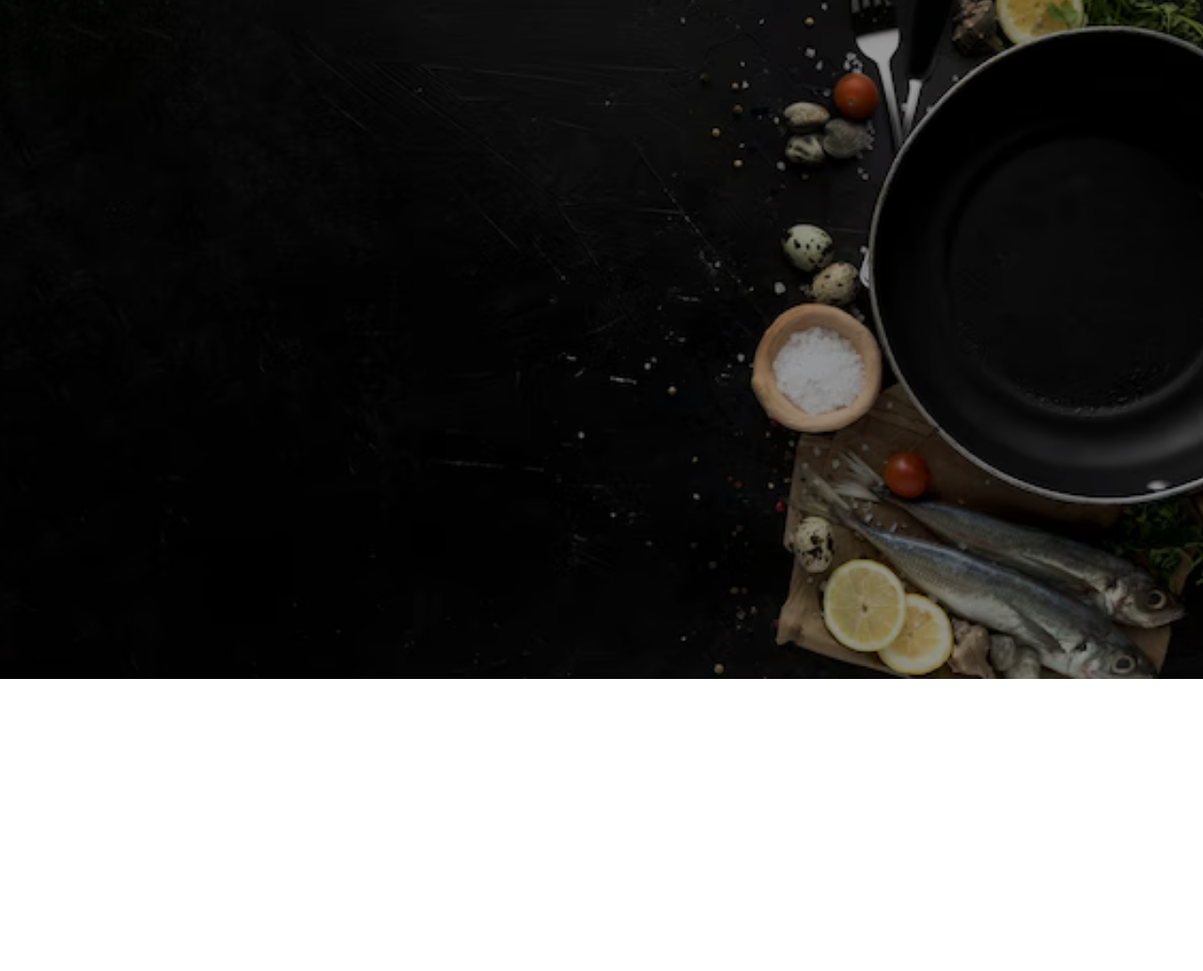
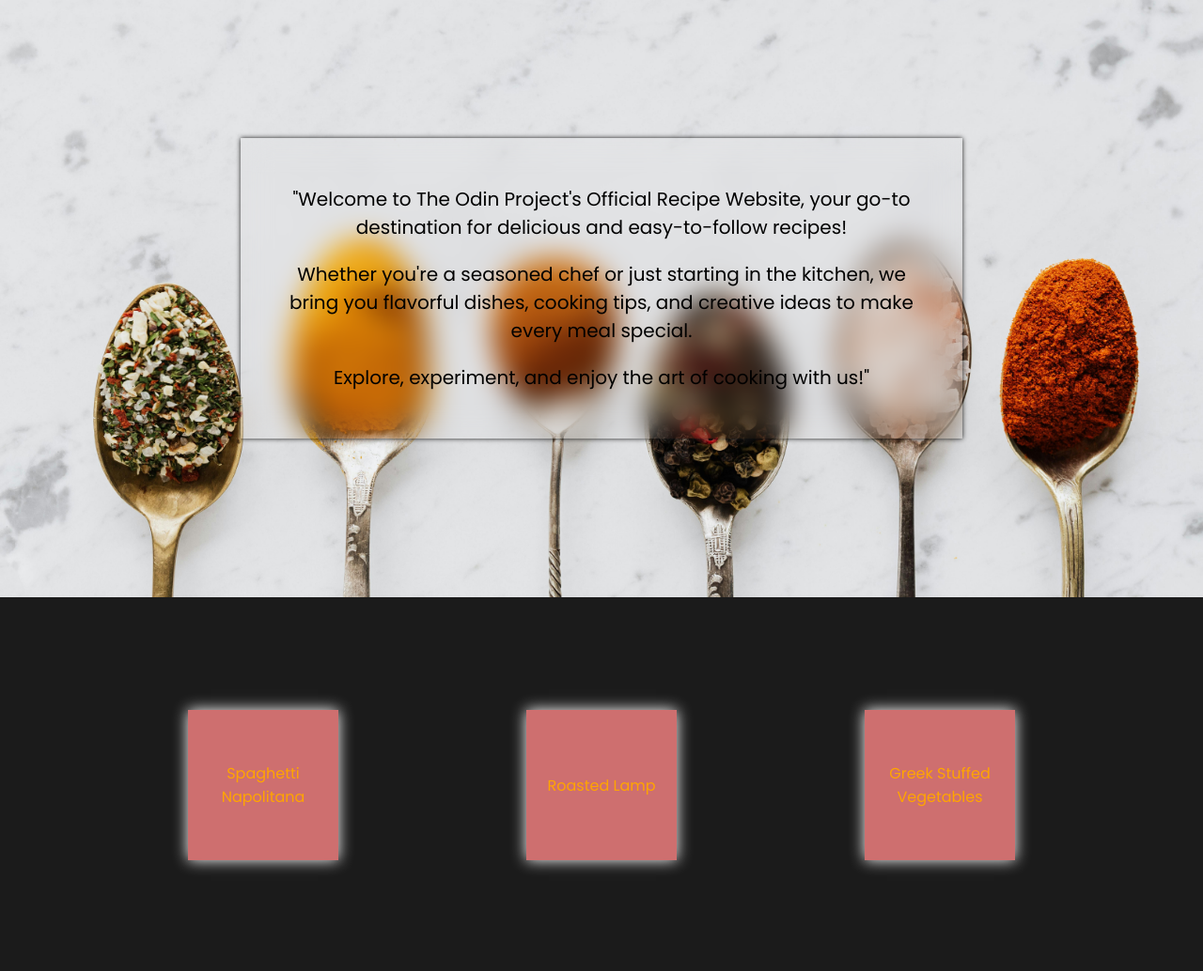
Before and after one commit to GeorgeZisis95/top-recipes, a plain HTML site: page index.html in a window 1280 px wide. Shown: the part 77-1111 px from the top of the page at 94% size. Before the commit the page ends 800 px from the top, so only its background shows below. Drawn offline with Linux system fonts and the light colour scheme.

Commit message:
Add background image on introduction div, add text above image, add 3 boxes in links row, updated README.md

```diff
--- a/index.html
+++ b/index.html
@@ -1,6 +1,7 @@
 <!DOCTYPE html>
 <!-- Language english -- direction left to right -->
 <html lang="en" dir="ltr">
+
 <head>
     <meta charset="UTF-8">
     <!-- these are for different screens(laptop/phone etc) -->
@@ -8,15 +9,16 @@
     <title>The Odin Project | Recipes</title>
     <link rel="stylesheet" href="styles.css">
 </head>
+
 <body>
     <!-- create navigation menu with nav -->
     <nav>
         <div class="menu">
             <div class="logo">
-                <!-- "#" is used to scroll the window in current location -->
-                <a href="#">The Odin Project | Recipes</a>
+                The Odin Project | Recipes
             </div>
             <ul>
+                <!-- "#" is used to scroll the window in current location -->
                 <!-- li*5>a for shortcut -->
                 <li><a href="#">Home</a></li>
                 <li><a href="#">About</a></li>
@@ -25,6 +27,35 @@
             </ul>
         </div>
     </nav>
-    <div class="img"></div>
+    <div class="introduction">
+        <div class="bg-image"></div>
+        <div class="bg-text">
+            <p>"Welcome to The Odin Project's Official Recipe Website, your go-to destination for delicious and
+                easy-to-follow recipes!</p>
+            <p>Whether you're a
+                seasoned chef or just starting in the kitchen, we bring you flavorful dishes, cooking tips, and creative
+                ideas to make
+                every meal special.</p>
+            <p>Explore, experiment, and enjoy the art of cooking with us!"</p>
+        </div>
+    </div>
+    <div class="links">
+        <div class="box">
+            <div class="img"></div>
+            <div class="food-name">Spaghetti Napolitana</div>
+        </div>
+        <div class="box">
+            <div class="img"></div>
+            <div class="food-name">Roasted Lamp</div>
+        </div>
+        <div class="box">
+            <div class="img"></div>
+            <div class="food-name">Greek Stuffed Vegetables</div>
+        </div>
+    </div>
+    <div class="footer">
+
+    </div>
 </body>
+
 </html>
--- a/styles.css
+++ b/styles.css
@@ -1,47 +1,56 @@
+@import url('https://fonts.googleapis.com/css2?family=Poppins:wght@400;500;600;700&display=swap');
+
 * {
     margin: 0;
     padding: 0;
+    /* This ensures borders don't change the box's actual size */
     box-sizing: border-box;
     font-family: 'Poppins', sans-serif;
 }
 
 nav {
-    position:fixed;
+    /* Add some space between the bar and the bar's text */
     padding: 10px 0;
     background: #1b1b1b;
+    /* The bar extends to the full width of the page */
     width: 100%;
-    padding:10px 0;
+    /* The bar's layer is above other layers to remain visible */
     z-index: 12;
 }
 
 nav .menu {
     max-width: 1250px;
+    /* Center elements with margin:auto*/
     margin: auto;
+    /* Use flexbox to show logo and ul next to each other */
     display: flex;
     align-items: center;
     justify-content: space-between;
     padding: 0 20px;
 }
 
-.menu .logo a{
+/* Decorate the logo */
+.menu .logo {
     text-decoration: none;
     color: #fff;
     font-size: 35px;
     font-weight: 600px;
 }
 
-.menu ul{
+.menu ul {
+    /* Presents the list elements next to each other */
     display: inline-flex;
 }
 
-.menu ul li{
+.menu ul li {
     list-style: none;
     margin-left: 7px;
 }
 
-.menu ul li a{
+/* Decorate the buttons */
+.menu ul li a {
     text-decoration: none;
-    color:#fff;
+    color: #fff;
     font-size: 18px;
     font-weight: 500;
     padding: 8px 15px;
@@ -49,24 +58,74 @@ nav .menu {
     transition: all 0.3s ease;
 }
 
-.menu ul li a:hover{
+.menu ul li a:hover {
     background: #fff;
     color: #000;
 }
 
-.img {
-    background: url(images/pan.jpg) no-repeat;
-    height: 100vh;
+.bg-image {
+    background-image: url(images/img2.jpg);
+    height: 80vh;
     width: 100%;
+    background-position: bottom;
+    background-repeat: no-repeat;
     background-size: cover;
-    background-position: center;
-    position:relative;
 }
 
-.img::before{
-    content: '';
+.bg-text {
+    /* Box Decoration */
+    width: 60%;
+    padding: 40px;
+    background-color: rgba(0, 0, 0, 0.0);
+    transition: 0.3s ease;
+    backdrop-filter: blur(15px);
+    box-shadow: 0px 0px 5px #1b1b1b;
+    /* Text Decoration */
+    color: #000;
+    font-size: 20px;
+    font-weight: 600px;
+    text-align: center;
+    /* Position text on top of background div */
     position: absolute;
-    height: 100%;
-    width: 100%;
-    background: rgba(0, 0, 0, 0.4);
+    top: 50%;
+    left: 50%;
+    transform: translate(-50%, -55%);
+    z-index: 2;
 }
+
+.bg-text:hover {
+    color: #fff;
+    background-color: rgba(0, 0, 0, 1);
+}
+
+.bg-text:hover::after {
+    content: "Hello World";
+}
+
+/* Add some padding between the paragraphs */
+.bg-text p {
+    padding: 10px;
+}
+
+.links {
+    background-color: #1b1b1b;
+    height: 50vh;
+    display: flex;
+    justify-content: space-evenly;
+    align-items: center;
+    color: orange;
+}
+
+.links .box {
+    height: 160px;
+    width: 160px;
+    background-color: rgb(206, 111, 111);
+    box-shadow: 0px 0px 15px #fff;
+    display: flex;
+    justify-content: center;
+    align-items: center;
+}
+
+.links .box .food-name {
+    text-align: center;
+}
```
Also changed, not shown: pages/pasta.html (deleted, +0 -27 lines), README.md, images/foods.jpg (deleted), images/img2.jpg (added), images/pan.jpg (deleted), images/pasta.jpg (deleted), 1 other file.
